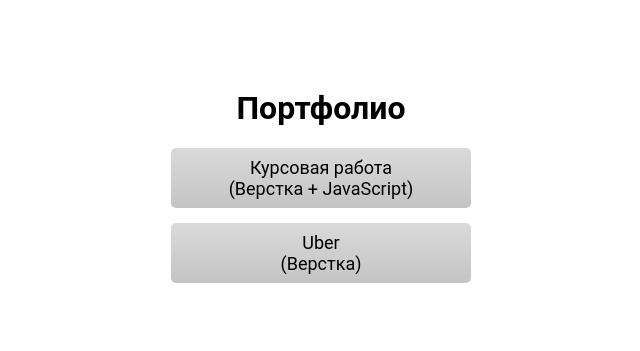
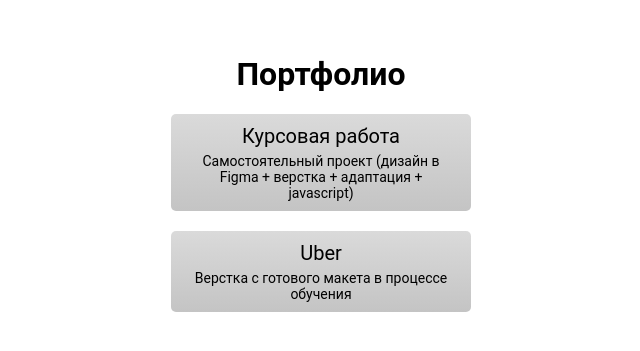
Before and after one commit to sekushov/sekushov.github.io, a plain HTML site: page index.html in a window 1280 px wide. Shown: the part 185-536 px from the top of the page, without its empty margins (319-959 px from the left). Drawn offline with Linux system fonts and the light colour scheme.

Commit message:
main page

```diff
--- a/index.html
+++ b/index.html
@@ -12,14 +12,20 @@
         <div class="portfolio">
             <h1>Портфолио</h1>
             <a href="rusdrevstroy/index.html" target="_blank" class="btn">
-                <span>
-                    Курсовая работа <br>(Верстка + JavaScript)
-                </span>
+                <div class="title">
+                    Курсовая работа
+                </div>
+                <div class="descr">
+                    Самостоятельный проект (дизайн в Figma + верстка + адаптация + javascript)
+                </div>
             </a>
             <a href="uber/index.html" target="_blank"  class="btn">
-                <span>
-                    Uber <br>(Верстка)
-                </span>
+                <div class="title">
+                    Uber
+                </div>
+                <div class="descr">
+                    Верстка с готового макета в процессе обучения
+                </div>
             </a>
         </div>
     </div>
--- a/style.css
+++ b/style.css
@@ -13,18 +13,19 @@
     text-align: center;
 }
 .btn {
-    display: flex;
-    justify-content: center;
-    align-items: center;
+    display: block;
     min-height: 50px;
-    margin: 15px auto;
-    padding: 5px 20px;
+    margin: 20px auto;
+    padding: 10px 20px;
     background: linear-gradient(180deg, #dadada 0%, #c4c4c4 100%);
     color: #000;
-    font-size: 18px;
+    font-size: 20px;
     text-decoration: none;
-    /* text-align: center; */
     border-radius: 5px;
+}
+.descr {
+    font-size: 14px;
+    margin-top: 5px;
 }
 .btn:hover {
     background: linear-gradient(180deg, #c9c9c9 0%, #b0b0b0 100%);
```
